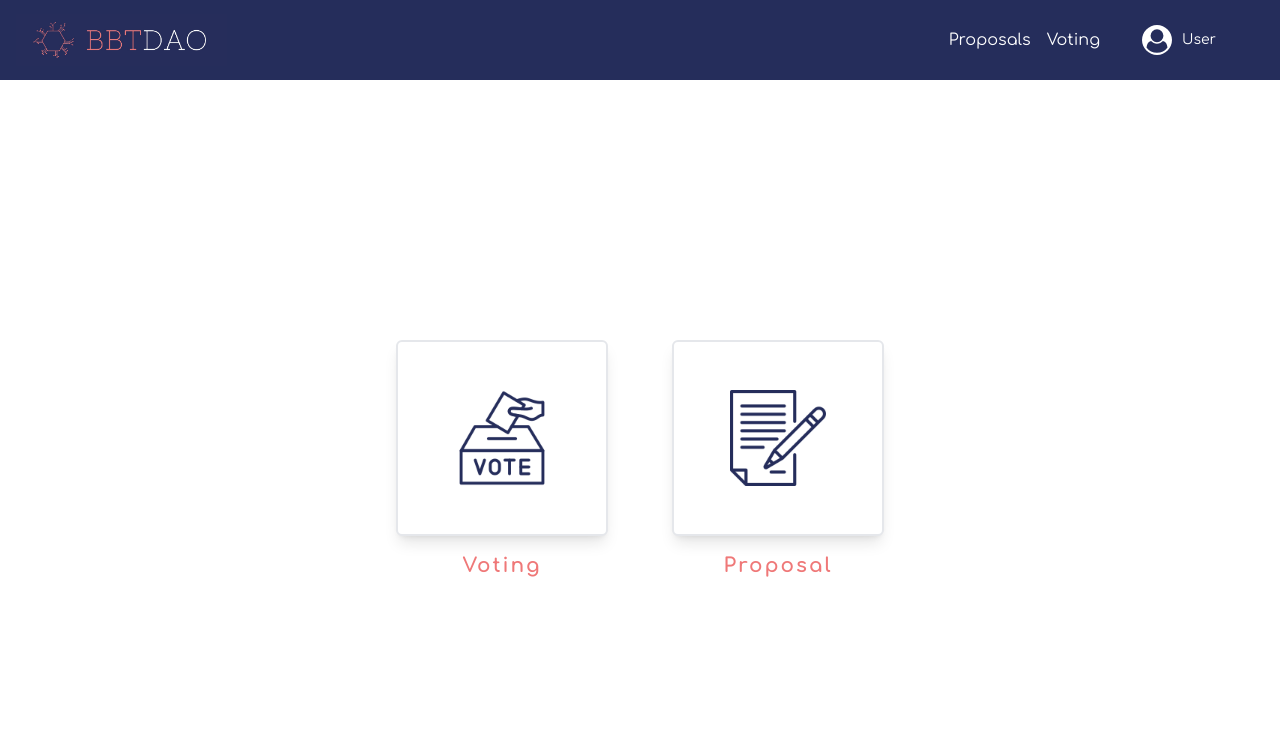
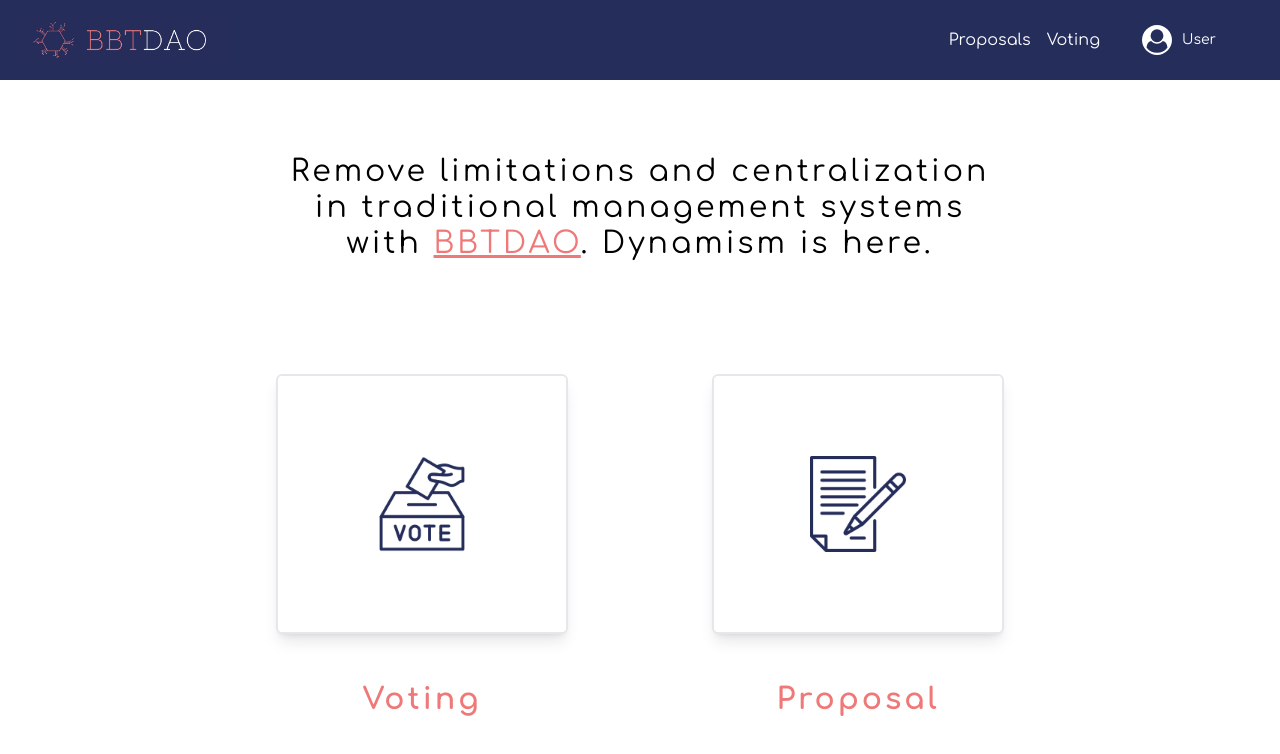
Before and after one commit to kaganecee/bbtdao, a React (Vite) app in the folder client/: page / in a window 1280 px wide. Shown: the top 754 px of the page. Built offline with nearby package versions, Linux system fonts and the light colour scheme.

Commit message:
ui: minor ui improvements

```diff
--- a/client/src/components/Card.jsx
+++ b/client/src/components/Card.jsx
@@ -7,10 +7,10 @@ const Card = ({ imageSrc, title }) => {
   return (
     <div>
       <div
-        className="bg-white shadow-lg rounded-md m-4 cursor-pointer border-inherit border-2 transition-transform transform hover:scale-105 hover:shadow-xl"
+        className="bg-white shadow-lg rounded-md m-12 cursor-pointer border-inherit border-2 transition-transform transform hover:scale-105 hover:shadow-xl"
         onClick={handleCardClick}
       >
-        <div className="px-6 py-4 card-bg">
+        <div className="px-16 py-12 card-bg">
           <img
             className="h-40 w-40 p-8 object-center"
             src={imageSrc}
@@ -18,7 +18,7 @@ const Card = ({ imageSrc, title }) => {
           />
         </div>
       </div>
-      <div className="font-bold tracking-widest text-center text-xl mb-2 comfortaa cards-font-color transition-opacity hover:opacity-75">
+      <div className="font-bold tracking-widest text-center text-3xl mb-2 comfortaa cards-font-color transition-opacity hover:opacity-75">
         {title}
       </div>
     </div>
--- /dev/null
+++ b/client/src/components/SecondaryHeader.jsx
@@ -0,0 +1,19 @@
+import React from 'react';
+
+const SecondaryHeader = ({ project }) => {
+  return (
+    <div className="shadow-lg w-full flex justify-between items-center py-4 px-4 bg-white ">
+        <div className="flex items-center justify-center space-x-4">
+          <button
+          className='rounded-3xl  bg-neutral-200 px-6 py-2'
+            onClick={() => history.back()}
+          >
+            Return
+          </button>
+          <h1 className='text-xl comfortaa'>{project}</h1>
+        </div>
+    </div>
+  );
+};
+
+export default SecondaryHeader;
--- a/client/src/output.css
+++ b/client/src/output.css
@@ -577,6 +577,11 @@ video {
   margin-right: auto;
 }
 
+.mx-4 {
+  margin-left: 1rem;
+  margin-right: 1rem;
+}
+
 .mb-2 {
   margin-bottom: 0.5rem;
 }
@@ -625,6 +630,10 @@ video {
   height: 100%;
 }
 
+.h-60 {
+  height: 15rem;
+}
+
 .min-h-screen {
   min-height: 100vh;
 }
@@ -635,6 +644,18 @@ video {
 
 .w-full {
   width: 100%;
+}
+
+.w-6\/12 {
+  width: 50%;
+}
+
+.w-8\/12 {
+  width: 66.666667%;
+}
+
+.w-60 {
+  width: 15rem;
 }
 
 .max-w-md {
@@ -681,6 +702,26 @@ video {
   gap: 3rem;
 }
 
+.gap-10 {
+  gap: 2.5rem;
+}
+
+.gap-14 {
+  gap: 3.5rem;
+}
+
+.gap-20 {
+  gap: 5rem;
+}
+
+.gap-4 {
+  gap: 1rem;
+}
+
+.gap-8 {
+  gap: 2rem;
+}
+
 .space-x-4 > :not([hidden]) ~ :not([hidden]) {
   --tw-space-x-reverse: 0;
   margin-right: calc(1rem * var(--tw-space-x-reverse));
@@ -709,6 +750,18 @@ video {
 
 .rounded-md {
   border-radius: 0.375rem;
+}
+
+.rounded-xl {
+  border-radius: 0.75rem;
+}
+
+.rounded-2xl {
+  border-radius: 1rem;
+}
+
+.rounded-3xl {
+  border-radius: 1.5rem;
 }
 
 .rounded-t-lg {
@@ -751,6 +804,11 @@ video {
 .bg-white {
   --tw-bg-opacity: 1;
   background-color: rgb(255 255 255 / var(--tw-bg-opacity));
+}
+
+.bg-neutral-200 {
+  --tw-bg-opacity: 1;
+  background-color: rgb(229 229 229 / var(--tw-bg-opacity));
 }
 
 .object-center {
@@ -809,6 +867,26 @@ video {
   padding-bottom: 1rem;
 }
 
+.px-12 {
+  padding-left: 3rem;
+  padding-right: 3rem;
+}
+
+.py-8 {
+  padding-top: 2rem;
+  padding-bottom: 2rem;
+}
+
+.px-16 {
+  padding-left: 4rem;
+  padding-right: 4rem;
+}
+
+.py-12 {
+  padding-top: 3rem;
+  padding-bottom: 3rem;
+}
+
 .pr-12 {
   padding-right: 3rem;
 }
@@ -845,6 +923,16 @@ video {
   line-height: 1.75rem;
 }
 
+.text-2xl {
+  font-size: 1.5rem;
+  line-height: 2rem;
+}
+
+.text-3xl {
+  font-size: 1.875rem;
+  line-height: 2.25rem;
+}
+
 .font-bold {
   font-weight: 700;
 }
@@ -861,8 +949,8 @@ video {
   font-weight: 600;
 }
 
-.tracking-wider {
-  letter-spacing: 0.05em;
+.leading-6 {
+  line-height: 1.5rem;
 }
 
 .tracking-widest {
@@ -882,6 +970,10 @@ video {
 .text-white {
   --tw-text-opacity: 1;
   color: rgb(255 255 255 / var(--tw-text-opacity));
+}
+
+.underline {
+  text-decoration-line: underline;
 }
 
 .shadow-lg {
--- a/client/src/pages/Home/index.jsx
+++ b/client/src/pages/Home/index.jsx
@@ -8,8 +8,9 @@ const Home = () => {
   return (
     <>
       <Header/>
-      <div style={{height:'90vh'}} className="flex flex-col items-center justify-center p-24">
-        <div className="flex flex-row space-x-8 pt-8">
+      <div style={{height:'90vh'}} className="flex flex-col items-center justify-center p-24 gap-8">
+        <h1 className="text-3xl text-center leading-12 comfortaa w-8/12 tracking-widest">Remove limitations and centralization in traditional management systems with <span className="underline" style={{color:"#ef7878"}}>BBTDAO</span>. Dynamism is here.</h1>
+        <div className="flex flex-row gap-4 space-x-8 pt-8">
           <Link to="/voting">
             <Card imageSrc={vote} title="Voting" />
           </Link>
--- a/client/src/pages/Proposal/index.jsx
+++ b/client/src/pages/Proposal/index.jsx
@@ -5,6 +5,7 @@ import DAOContract from '../../DAO.json'
 import { CONTRACT_ADDRESS } from '../../helpers/constants'
 import { getAccount } from '../../helpers/utils'
 import Header from '../../components/Header'
+import SecondaryHeader from '../../components/SecondaryHeader'
 
 const Proposal = ({logout}) => {
     const [web3, setWeb3] = useState(null)
@@ -48,7 +49,8 @@ const Proposal = ({logout}) => {
     return (
         <>
             <Header logout={logout}/>
-            <div style={{height:'88vh'}} className='flex justify-center items-center w-full h-full'>
+            <SecondaryHeader project="Create Proposal"/>
+            <div style={{height:'75vh'}} className='flex justify-center items-center w-full h-full'>
                 <Form createProposal={createProposal} />
             </div>
         </>
--- a/client/src/pages/Voting/index.jsx
+++ b/client/src/pages/Voting/index.jsx
@@ -5,6 +5,7 @@ import daoContract from '../../DAO.json'
 import { CONTRACT_ADDRESS } from '../../helpers/constants'
 import { getAccount } from '../../helpers/utils'
 import Header from '../../components/Header'
+import SecondaryHeader from '../../components/SecondaryHeader'
 
 const Voting = ({ logout }) => {
     const [web3, setWeb3] = useState(null)
@@ -79,9 +80,7 @@ const Voting = ({ logout }) => {
     return (
         <>
             <Header logout={logout} />
-            <h2 className="p-8 proposals-title comfortaa tracking-wider">
-                Proposals
-            </h2>
+            <SecondaryHeader project="Proposal List"/>
             <ul className="proposals-list flex justify-center flex-wrap items-center">
                 {proposals.map((proposal) => (
                     <li
@@ -93,7 +92,7 @@ const Voting = ({ logout }) => {
                         </div>
                         <div className="flex flex-col mt-6 p-6">
                             <span className="proposal-info font-extrabold comfortaa">
-                                Required Token: {proposal.tokenRequired}
+                                Required Token: 10
                             </span>
                             <button
                                 onClick={() => handleVoteClick(proposal.id)}
```
